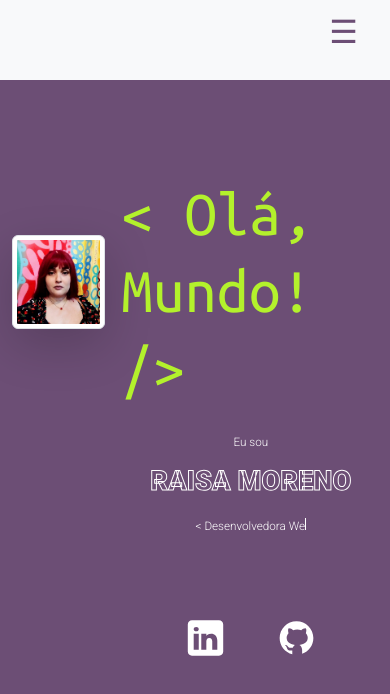
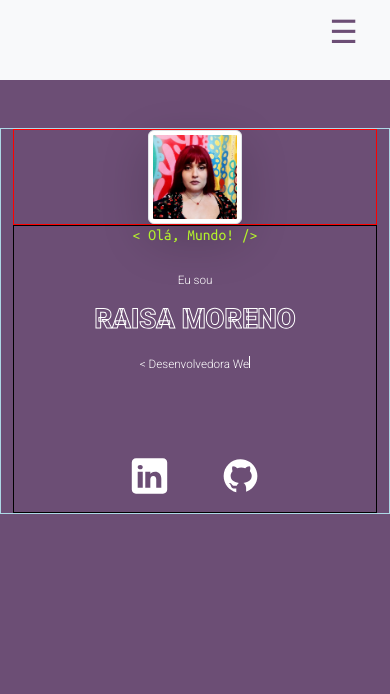
Before and after one commit to raisamrs/raisamrs.github.io, a React (Vite) app: page / in a window 390 px wide. Shown: the top 694 px of the page. Built offline with nearby package versions, Linux system fonts and the light colour scheme.

Commit message:
styles: responsividade parcial para a página home

```diff
--- a/src/App.module.css
+++ b/src/App.module.css
@@ -27,8 +27,8 @@ html, body {
 .mainContainer {
 	display: flex;
 	flex-direction: column;
-	min-height: 100vh;
-	min-width: 100vw;
+	height: 100%;
+	width: 100%;
 	overflow: auto;
 }
 
--- a/src/pages/About/About.module.css
+++ b/src/pages/About/About.module.css
@@ -20,7 +20,7 @@ p {
 }
 
 .aboutMeContainer {
-  min-width: 100vw;
+  width: 100%;
   min-height: 100vh;
 }
 .imgContainer {
--- a/src/pages/Home/Home.module.css
+++ b/src/pages/Home/Home.module.css
@@ -6,17 +6,22 @@
 	--lime-green:#b3f12c;
 }
 
+.bodyHome {
+  background-color: var(--purple);
+}
+
 @keyframes blink {
   50% {
     visibility: hidden;
   }
 }
+.imgContainer {
+  border: 1px solid red;
+}
 
 .imgProfile {
   height: 24vw;
   width: 24vw;
-  margin-top: 7vh;
-  margin-left: 3vw;
 }
 
 .cursor {
@@ -30,6 +35,7 @@
 .helloWorld {
   color: var(--lime-green);
   font-family: 'Ubuntu Mono', monospace;
+  font-size: 4vw;
   font-weight: 400;
 }
 
@@ -41,9 +47,9 @@
   background-color: var(--purple);
   font-family: 'Roboto', sans-serif;
   font-weight: 400;
-  min-height: 100vh;
+  min-height: 100%;
+  max-width: 100vw;
 }
-
 .iAm {
   color: white;
   font-size: 3vw;
@@ -76,16 +82,16 @@
 }
 
 .textContainer {
+  border: 1px solid black;
   align-items: center;
   display: flex;
   flex-direction: column;
   justify-content: center;
-  margin-left: 4vw;
 }
 
 .textImageContainer{
-  display: flex;
-  flex-direction: row;
+  border: 1px solid lightblue;
+  height: 100%;
 }
 
 .typedText {
--- a/src/pages/Home/Home.tsx
+++ b/src/pages/Home/Home.tsx
@@ -2,7 +2,7 @@ import { useEffect, useState, useRef } from 'react';
 import classNames from 'classnames';
 import {
   myNameClasses, professionClasses, helloWorldClasses, iAmClasses, imgProfileClasses,
-  textContainerClasses, homeContainerClasses,
+  textContainerClasses, homeContainerClasses, imgContainerClasses,
   socialNetWorksContainerClasses, socialNetWorkClasses, textImageContainerClasses,
 } from './classesNamesHome';
 import profilePicture from '../../assets/Raisa - cabelo vermelho.jpg';
@@ -16,6 +16,13 @@ function Home() {
   const fullText = '< Desenvolvedora Web Front-End />';
   const speed = 100;
   const indexRef = useRef(0);
+
+  useEffect(() => {
+    document.body.classList.add(styles.bodyHome);
+    return () => {
+      document.body.classList.remove(styles.bodyHome);
+    };
+  }, []);
 
   useEffect(() => {
     const intervalId = setInterval(() => {
@@ -39,7 +46,7 @@ function Home() {
   return (
     <div className={ homeContainerClasses }>
       <div className={ textImageContainerClasses }>
-        <div>
+        <div className={ imgContainerClasses }>
           <img
             className={ imgProfileClasses }
             src={ profilePicture }
--- a/src/pages/Home/classesNamesHome.ts
+++ b/src/pages/Home/classesNamesHome.ts
@@ -6,13 +6,25 @@ export const helloWorldClasses = classNames(
   'font-weight-normal',
   'mb-3',
 );
+
 export const homeContainerClasses = classNames(
   styles.homeContainer,
+  'col-12',
+  'd-flex',
 );
+
 export const iAmClasses = classNames(
   styles.iAm,
   'mb-3',
 );
+
+export const imgContainerClasses = classNames(
+  styles.imgContainer,
+  'container',
+  'd-flex',
+  'justify-content-center',
+);
+
 export const imgProfileClasses = classNames(
   styles.imgProfile,
   'img-thumbnail',
@@ -20,12 +32,14 @@ export const imgProfileClasses = classNames(
   'col-2',
   'shadow-lg',
 );
+
 export const myNameClasses = classNames(
   styles.myName,
   'display-3',
   'text-uppercase',
   'mb-2',
 );
+
 export const professionClasses = classNames(
   styles.typedText,
 );
@@ -34,19 +48,23 @@ export const socialNetWorkClasses = classNames(
   styles.socialNetWork,
   'mx-3',
 );
+
 export const socialNetWorksContainerClasses = classNames(
   styles.socialNetWorksContainer,
   'text-center',
   'mt-3',
 );
+
 export const textContainerClasses = classNames(
   styles.textContainer,
   'col',
-  'col-8',
+  'col-12',
 );
 
 export const textImageContainerClasses = classNames(
   styles.textImageContainer,
   'mt-5',
-  'pt-5',
+  'container',
+  'd-flex',
+  'flex-column',
 );
--- a/src/reset.css
+++ b/src/reset.css
@@ -10,5 +10,4 @@
 body {
 	font-size: 100%;
 	list-style-type: none;
-	overflow-x: hidden;
 }
```
